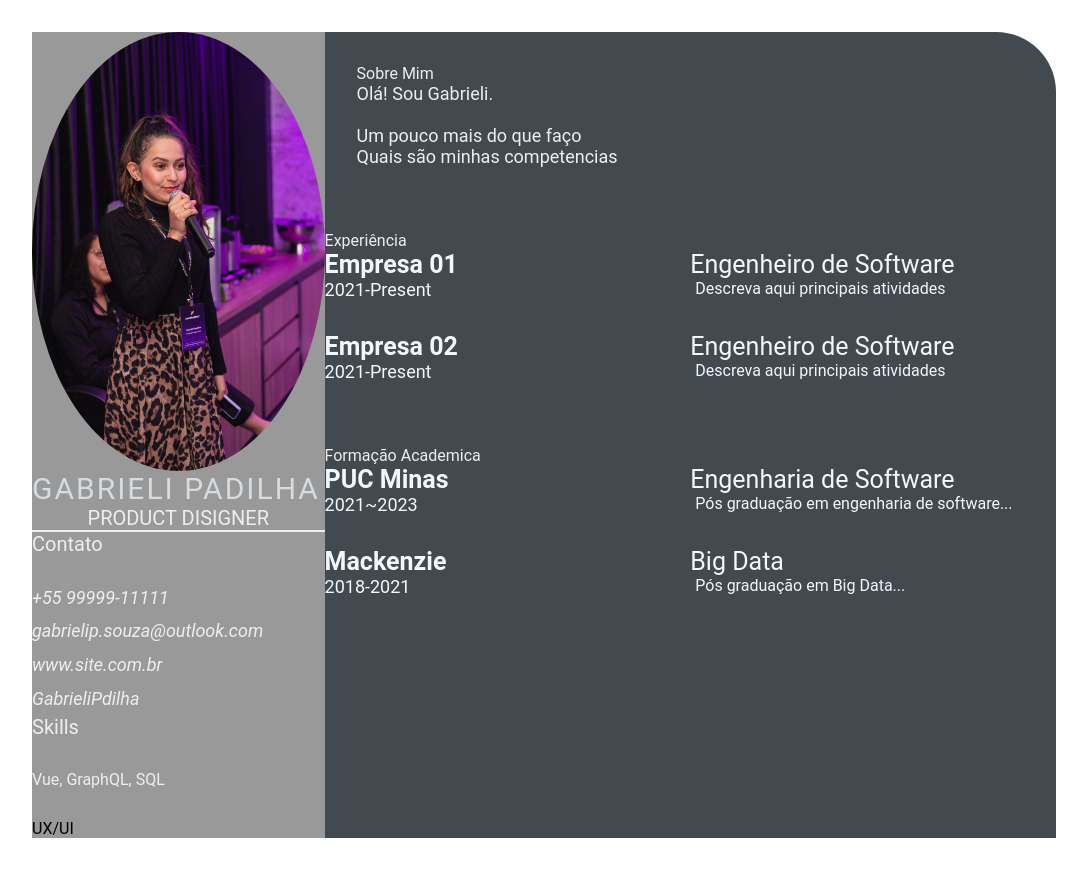
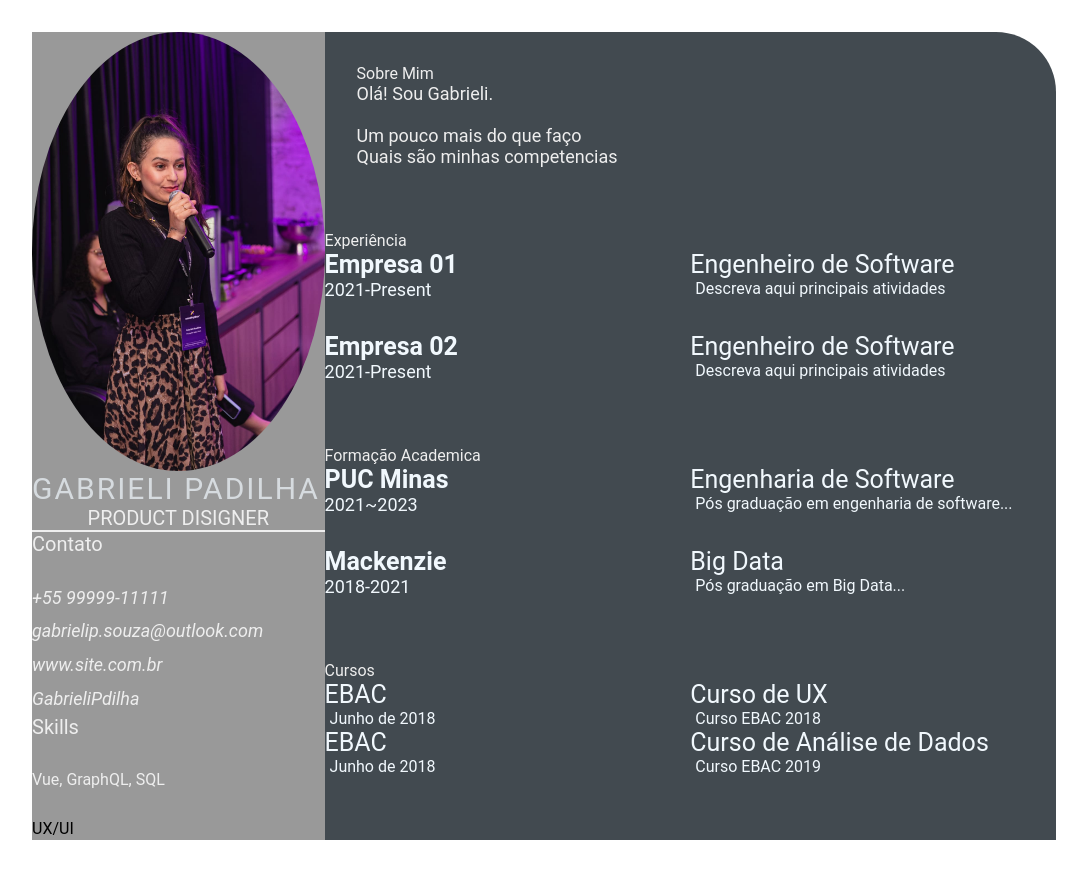
Before and after one commit to GabrieliPadilha/Jornada_DEV-Curriculo, a plain HTML site: page index.html in a window 1280 px wide. Shown: the whole page, without its empty margins (96-1183 px from the left). Drawn offline with Linux system fonts and the light colour scheme.

Commit message:
add awards (#6)

```diff
--- a/index.html
+++ b/index.html
@@ -110,6 +110,27 @@
                     </div>
                 </div>
             </section>
+            <section class="awards gap">
+                <div class="right-title">Cursos</div>
+                <div class="awards-contents">
+                    <div class="awards-left">
+                        <p class="awards-name">EBAC</p>
+                        <p class="awards-desc">Junho de 2018</p>
+                    </div>
+                    <div class="awards-right">
+                        <p class="awards-name">Curso de UX</p>
+                        <p class="awards-desc">Curso EBAC 2018</p>
+                    </div>
+                    <div class="awards-left">
+                        <p class="awards-name">EBAC</p>
+                        <p class="awards-desc">Junho de 2018</p>
+                    </div>
+                    <div class="awards-right">
+                        <p class="awards-name">Curso de Análise de Dados</p>
+                        <p class="awards-desc">Curso EBAC 2019</p>
+                    </div>
+                </div>
+            </section>
         </section>
     </main>
 </body>
```
